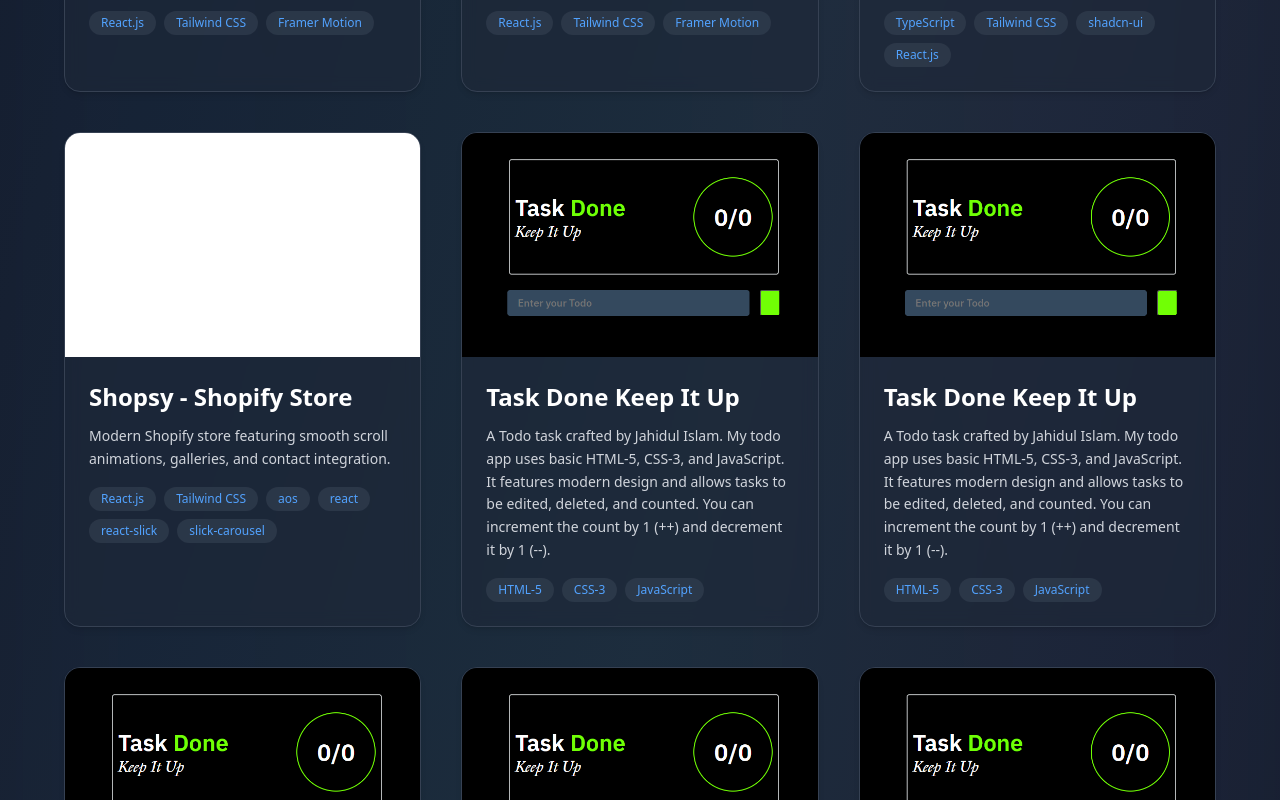
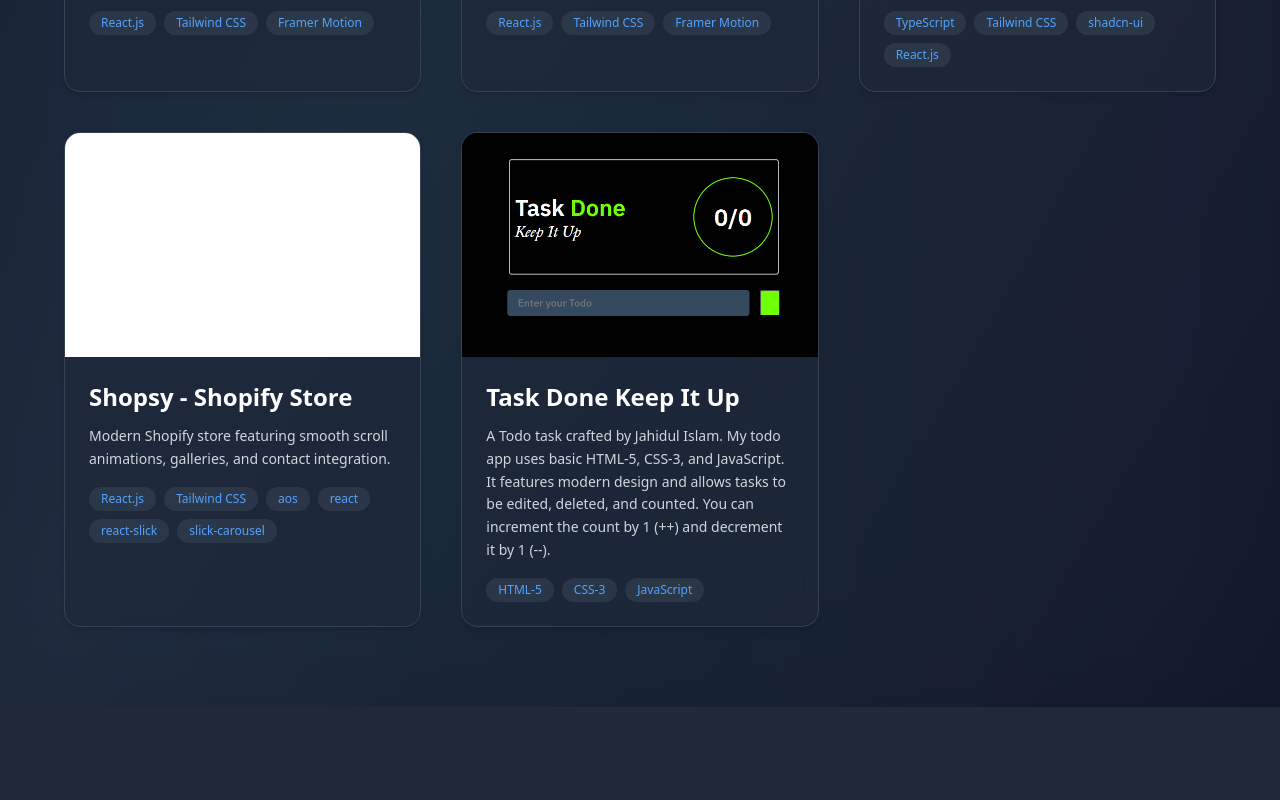
Before and after one commit to md-jahid-islam/Crafted-By-Jahidul, a React (Vite) app: page /Projects in a window 1280 px wide. Shown: the part 1580-2380 px from the top of the page. After the commit the page ends 2287 px from the top, so only its background shows below. Built offline with nearby package versions, Linux system fonts and the light colour scheme.

Commit message:
added to professional experiance

```diff
--- a/src/Components/ContactApps/ContactAppsComponents.jsx
+++ b/src/Components/ContactApps/ContactAppsComponents.jsx
@@ -84,7 +84,7 @@ import { RiTelegram2Fill } from 'react-icons/ri';
         )}
       </AnimatePresence>
       <div>
-        <span className=' text-center text-white'> visit now!! </span>
+        <span className=' text-center font-extrabold text-white'> visit now!! </span>
       </div>
       <motion.button whileTap={{ scale: 0.9 }} onClick={() => setIsOpen(!isOpen)} className={`flex items-center justify-center w-14 h-14 rounded-full shadow-xl ${ isOpen ? 'bg-gray-700' : 'bg-gradient-to-r hover:bg-[#032D3C] bg-blue-400'
         } text-white transition-all`} aria-label={isOpen ? 'Close social menu' : 'Open social menu'}>
--- a/src/Components/Projects/ProjectsComponents.jsx
+++ b/src/Components/Projects/ProjectsComponents.jsx
@@ -114,117 +114,6 @@ import { FaExternalLinkAlt, FaGithub } from "react-icons/fa";
     live: "https://todo-list-app-rd3c.vercel.app/",
     github: "https://github.com/md-jahid-islam/TASK-DONE-TODO.git",
   },
-  {
-    id: 12,
-    title: "Task Done Keep It Up",
-    image: "/images/todo.png",
-    description:
-    "A Todo task crafted by Jahidul Islam. My todo app uses basic HTML-5, CSS-3, and JavaScript. It features modern design and allows tasks to be edited, deleted, and counted. You can increment the count by 1 (++) and decrement it by 1 (--).",
-    tech: ["HTML-5", "CSS-3", "JavaScript"],
-    live: "https://todo-list-app-rd3c.vercel.app/",
-    github: "https://github.com/md-jahid-islam/TASK-DONE-TODO.git",
-  },
-  {
-    id: 13,
-    title: "Task Done Keep It Up",
-    image: "/images/todo.png",
-    description:
-    "A Todo task crafted by Jahidul Islam. My todo app uses basic HTML-5, CSS-3, and JavaScript. It features modern design and allows tasks to be edited, deleted, and counted. You can increment the count by 1 (++) and decrement it by 1 (--).",
-    tech: ["HTML-5", "CSS-3", "JavaScript"],
-    live: "https://todo-list-app-rd3c.vercel.app/",
-    github: "https://github.com/md-jahid-islam/TASK-DONE-TODO.git",
-  },
-  {
-    id: 14,
-    title: "Task Done Keep It Up",
-    image: "/images/todo.png",
-    description:
-    "A Todo task crafted by Jahidul Islam. My todo app uses basic HTML-5, CSS-3, and JavaScript. It features modern design and allows tasks to be edited, deleted, and counted. You can increment the count by 1 (++) and decrement it by 1 (--).",
-    tech: ["HTML-5", "CSS-3", "JavaScript"],
-    live: "https://todo-list-app-rd3c.vercel.app/",
-    github: "https://github.com/md-jahid-islam/TASK-DONE-TODO.git",
-  },
-  {
-    id: 15,
-    title: "Task Done Keep It Up",
-    image: "/images/todo.png",
-    description:
-    "A Todo task crafted by Jahidul Islam. My todo app uses basic HTML-5, CSS-3, and JavaScript. It features modern design and allows tasks to be edited, deleted, and counted. You can increment the count by 1 (++) and decrement it by 1 (--).",
-    tech: ["HTML-5", "CSS-3", "JavaScript"],
-    live: "https://todo-list-app-rd3c.vercel.app/",
-    github: "https://github.com/md-jahid-islam/TASK-DONE-TODO.git",
-  },
-  {
-    id: 16,
-    title: "Task Done Keep It Up",
-    image: "/images/todo.png",
-    description:
-    "A Todo task crafted by Jahidul Islam. My todo app uses basic HTML-5, CSS-3, and JavaScript. It features modern design and allows tasks to be edited, deleted, and counted. You can increment the count by 1 (++) and decrement it by 1 (--).",
-    tech: ["HTML-5", "CSS-3", "JavaScript"],
-    live: "https://todo-list-app-rd3c.vercel.app/",
-    github: "https://github.com/md-jahid-islam/TASK-DONE-TODO.git",
-  },
-  {
-    id: 17,
-    title: "Task Done Keep It Up",
-    image: "/images/todo.png",
-    description:
-    "A Todo task crafted by Jahidul Islam. My todo app uses basic HTML-5, CSS-3, and JavaScript. It features modern design and allows tasks to be edited, deleted, and counted. You can increment the count by 1 (++) and decrement it by 1 (--).",
-    tech: ["HTML-5", "CSS-3", "JavaScript"],
-    live: "https://todo-list-app-rd3c.vercel.app/",
-    github: "https://github.com/md-jahid-islam/TASK-DONE-TODO.git",
-  },
-  {
-    id: 18,
-    title: "Task Done Keep It Up",
-    image: "/images/todo.png",
-    description:
-    "A Todo task crafted by Jahidul Islam. My todo app uses basic HTML-5, CSS-3, and JavaScript. It features modern design and allows tasks to be edited, deleted, and counted. You can increment the count by 1 (++) and decrement it by 1 (--).",
-    tech: ["HTML-5", "CSS-3", "JavaScript"],
-    live: "https://todo-list-app-rd3c.vercel.app/",
-    github: "https://github.com/md-jahid-islam/TASK-DONE-TODO.git",
-  },
-  {
-    id: 19,
-    title: "Task Done Keep It Up",
-    image: "/images/todo.png",
-    description:
-    "A Todo task crafted by Jahidul Islam. My todo app uses basic HTML-5, CSS-3, and JavaScript. It features modern design and allows tasks to be edited, deleted, and counted. You can increment the count by 1 (++) and decrement it by 1 (--).",
-    tech: ["HTML-5", "CSS-3", "JavaScript"],
-    live: "https://todo-list-app-rd3c.vercel.app/",
-    github: "https://github.com/md-jahid-islam/TASK-DONE-TODO.git",
-  },
-  {
-    id: 20,
-    title: "Task Done Keep It Up",
-    image: "/images/todo.png",
-    description:
-    "A Todo task crafted by Jahidul Islam. My todo app uses basic HTML-5, CSS-3, and JavaScript. It features modern design and allows tasks to be edited, deleted, and counted. You can increment the count by 1 (++) and decrement it by 1 (--).",
-    tech: ["HTML-5", "CSS-3", "JavaScript"],
-    live: "https://todo-list-app-rd3c.vercel.app/",
-    github: "https://github.com/md-jahid-islam/TASK-DONE-TODO.git",
-  },
-  {
-    id: 21,
-    title: "Task Done Keep It Up",
-    image: "/images/todo.png",
-    description:
-    "A Todo task crafted by Jahidul Islam. My todo app uses basic HTML-5, CSS-3, and JavaScript. It features modern design and allows tasks to be edited, deleted, and counted. You can increment the count by 1 (++) and decrement it by 1 (--).",
-    tech: ["HTML-5", "CSS-3", "JavaScript"],
-    live: "https://todo-list-app-rd3c.vercel.app/",
-    github: "https://github.com/md-jahid-islam/TASK-DONE-TODO.git",
-  },
-  {
-    id: 23,
-    title: "Task Done Keep It Up",
-    image: "/images/todo.png",
-    description:
-    "A Todo task crafted by Jahidul Islam. My todo app uses basic HTML-5, CSS-3, and JavaScript. It features modern design and allows tasks to be edited, deleted, and counted. You can increment the count by 1 (++) and decrement it by 1 (--).",
-    tech: ["HTML-5", "CSS-3", "JavaScript"],
-    live: "https://todo-list-app-rd3c.vercel.app/",
-    github: "https://github.com/md-jahid-islam/TASK-DONE-TODO.git",
-  },
-
  ];
 
   // ========== Projects Components start ========== //
--- a/src/Components/aboute/AbouteComponents.jsx
+++ b/src/Components/aboute/AbouteComponents.jsx
@@ -43,9 +43,10 @@ import React from "react";
             💼 Professional Experience
             </h3>
             <ul className="space-y-2 text-gray-300 text-sm md:text-base">
-              <li>• 2+ years as a Full Stack Developer (React, Node.js, MongoDB)</li>
-              <li>• Built responsive web apps like <span className="text-blue-400">Orebi Ecommerce</span> and <span className="text-blue-400">Rupantorito Portfolio</span></li>
-              <li>• Expertise in Firebase Auth, API Integration & UI/UX Animations</li>
+              <li>• Developed and deployed responsive, high-performance web applications using React, Node.js, Express.js, and MongoDB.</li>
+              <li>• Successfully built and launched projects including Orebi Ecommerce and Rupantorito Portfolio, focusing on scalability and modern design. <span className="text-blue-400">Firebase Authentication, RESTful API integrations</span> and <span className="text-blue-400">Implemented, and advanced UI/UX animations for improved user engagement.</span></li>
+              <li>• Collaborated on full project lifecycles — from frontend architecture and backend logic to database management and deployment.</li>
+              <li>• Passionate about building interactive web solutions, enhancing performance, and delivering exceptional digital experiences.</li>
             </ul>
           </div>
 
```
